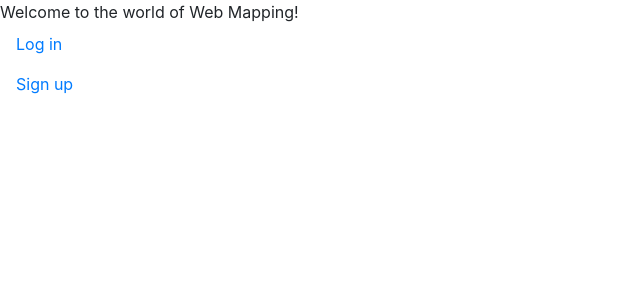
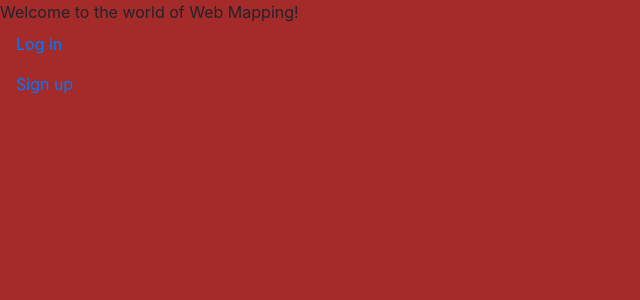
Before and after one commit to wiktoriauramowska/djangoAssignment, a Django app: page / in a window 1280 px wide. Shown: the top 300 px of the page, without its empty margins (0-640 px from the left). Run offline with Django 3.2, Linux system fonts and the light colour scheme; some libraries are stand-ins or nearby versions.

Commit message:
Reverting to 6e9ad0c386c656cdba73e44d06157fd195fd5cee

```diff
--- a/templates/base.html
+++ b/templates/base.html
@@ -23,6 +23,11 @@
         crossorigin="anonymous"></script>
 
     {% progressive_web_app_meta %}
+    <style>
+        body{
+            background-color: brown;
+        }
+    </style>
 
 </head>
 <body>
--- a/templates/home.html
+++ b/templates/home.html
@@ -48,7 +48,8 @@
                                 var lng = pos.coords.longitude;
                                 var acc = pos.coords.accuracy;
 
-                        setMapToCurrentLocation(map, lat, lng, acc)
+                                setMapToCurrentLocation(map, lat, lng, acc);
+                                update_db(lat, lng)
                             },
                             (err) => {
                                 console.log('location error', err.message);
```
Lines whose indentation alone changed are shown as unchanged.
